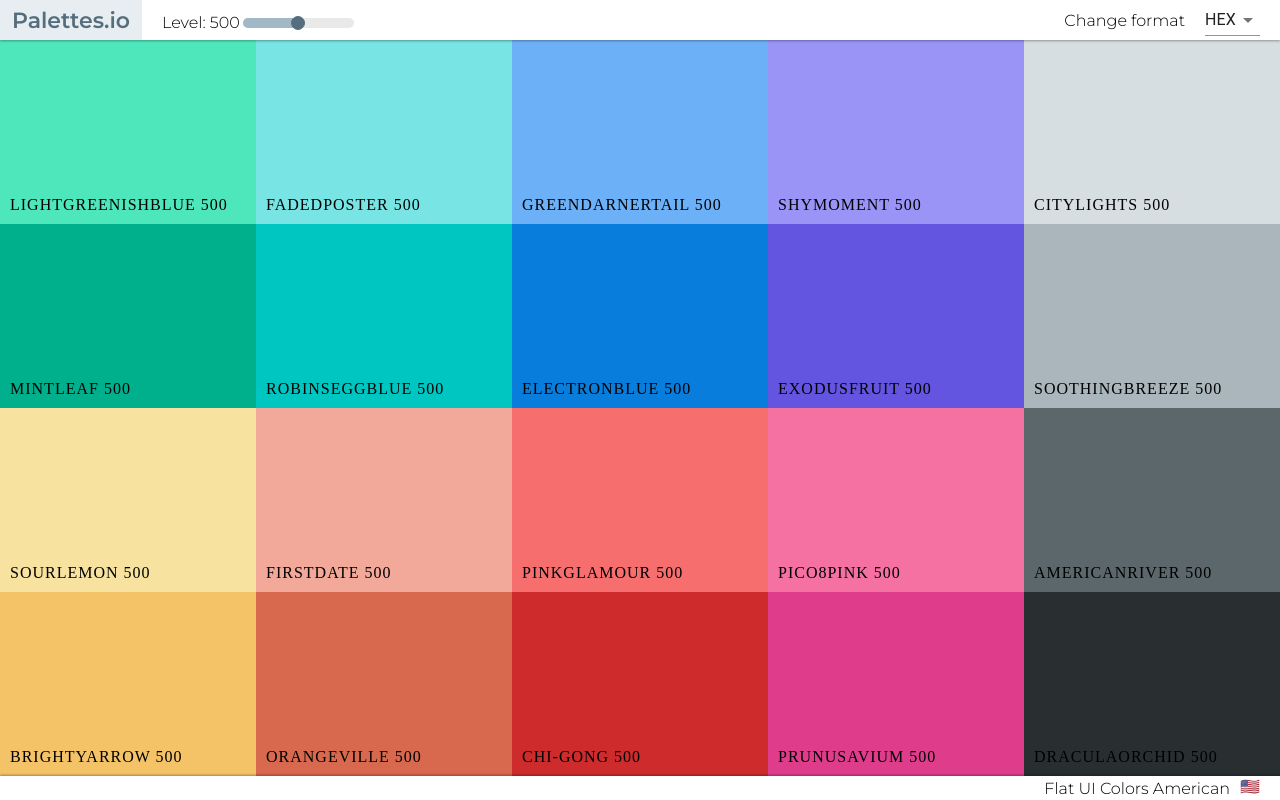
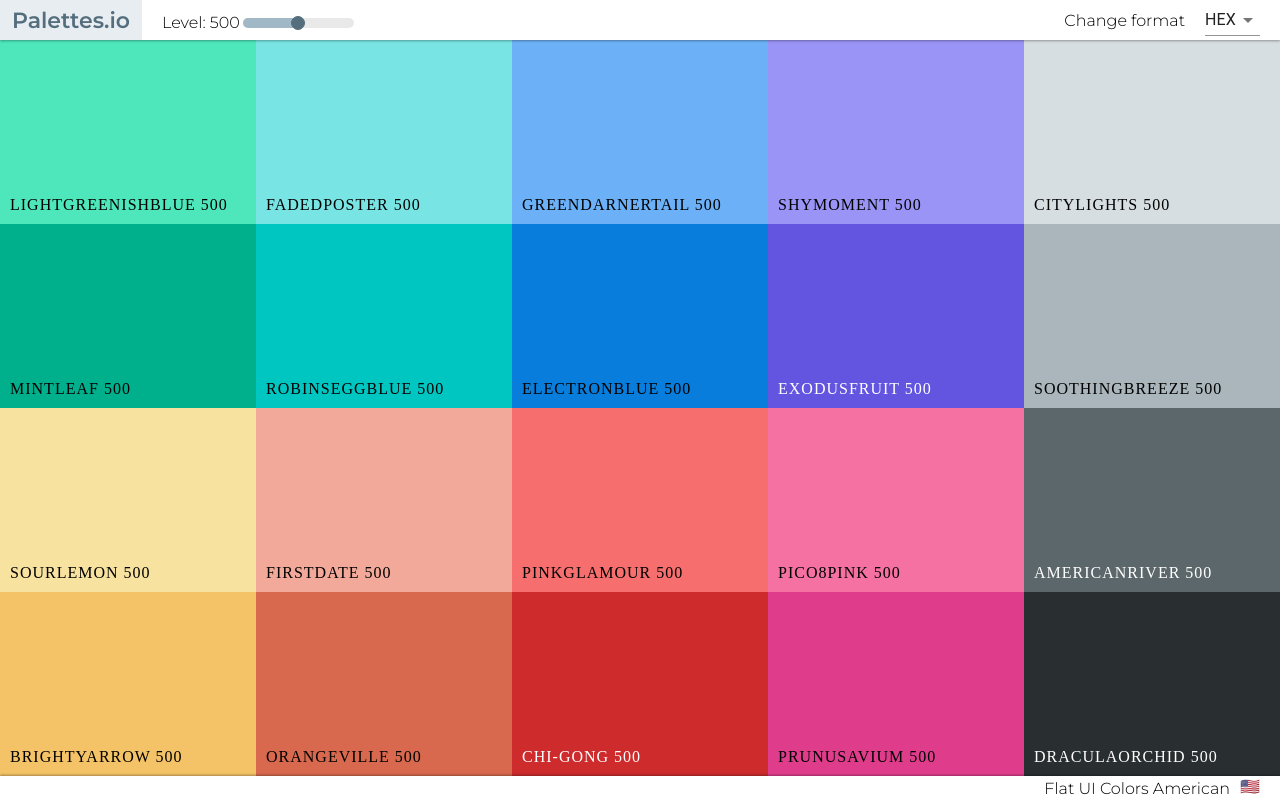
Before and after one commit to v-poghosyan/palettes, a React (Create React App) app: page /palette/flat-ui-colors-american in a window 1280 px wide. Built offline with nearby package versions, Linux system fonts and the light colour scheme.

Commit message:
Added background luminosity-based text coloring

```diff
--- a/src/ColorBox.css
+++ b/src/ColorBox.css
@@ -46,6 +46,11 @@
   opacity: 0;
 }
 
+/* Show more and copy buttons need to be black if they're on a light background */
+.CB-copy-button.Dark-text {
+  color: black;
+}
+
 .Go-back-button.CB-copy-button {
   opacity: 1;
   text-align: center;
@@ -71,6 +76,10 @@
   font-size: 1rem;
 }
 
+.CB-box-name.Light-text {
+  color: white;
+}
+
 .CB-see-more {
   /* Positioning relative to positioned parent */
   position: absolute;
@@ -90,6 +99,11 @@
   line-height: 30px; /* Same line height as the element itself: centers text vertically */
   /* Hide button until hover */
   opacity: 0;
+}
+
+/* Show more and copy buttons need to be black if they're on a light background */
+.CB-see-more.Dark-text {
+  color: black;
 }
 
 .ColorBox:hover .CB-see-more {
@@ -145,6 +159,10 @@
   font-size: 4rem;
 }
 
+.CB-copy-msg.Dark-text {
+  color: black;
+}
+
 .CB-copy-msg.show {
   /* Make appear - display as flex to make vertical centering easier (since we're dealing with multi-line content) */
   display: flex;
--- a/src/ColorBox.js
+++ b/src/ColorBox.js
@@ -1,6 +1,7 @@
 import React, { Component } from 'react';
 import {CopyToClipboard} from 'react-copy-to-clipboard';
 import {Link} from 'react-router-dom';
+import chroma from 'chroma-js'; /* Need this import to conditionally style text color based on the background color of a ColorBox */
 import './ColorBox.css';
 
 class ColorBox extends Component {
@@ -22,21 +23,23 @@ class ColorBox extends Component {
 
     const {name, background, colorId, paletteId, moreLink} = this.props; /* Extracting the props */
     const copied = this.state.beingCopied; /* Extracting state */
+    const isDark = (chroma(background).luminance() <= 0.15); /* Boolean value for whether or not a color is dark */
+    const isLight = (chroma(background).luminance() >= 0.55);
 
     return (
       <CopyToClipboard text={background} onCopy={this.changeCopyState}>
         <div className="ColorBox" style={{background: background}}>
           {/* Next two divs are hidden overlays that appears only when ColorBox is being copied */}
           <div className={`CB-overlay ${copied ? 'show' : '' }`} style={{background: background}} />
-          <div className={`CB-copy-msg ${copied ? 'show' : '' }`}>
+          <div className={`CB-copy-msg ${copied ? 'show' : '' } ${isLight ? 'Dark-text' : ''}`}>
             <h1>Copied!</h1>
             <p>{background}</p>
           </div>
           <div className="CB-copy-container">
-            <div className="CB-box-name">
+            <div className={`CB-box-name ${isDark ? 'Light-text' : ''}`}>
               <span>{name}</span>
             </div>
-            <button className="CB-copy-button">Copy</button>
+            <button className={`CB-copy-button ${isLight ? 'Dark-text' : ''}`}>Copy</button>
             {/* Note 1: If ColorBox is being renderd from Palette, show 'see more' link. If being rendered from SingleColorPalette, don't */}
             {/* Note 2: stopPropagation() stops click event from propagating to parent CoptToClipboard, preventing copying */}
             {moreLink ?
@@ -44,7 +47,7 @@ class ColorBox extends Component {
                 to={`/palette/${paletteId}/${colorId}`}
                 onClick={(evt) => evt.stopPropagation()}
               >
-                <span className="CB-see-more">More</span>
+                <span className={`CB-see-more ${isLight ? 'Dark-text' : ''}`}>More</span>
               </Link> : "" }
           </div>
         </div>
```
